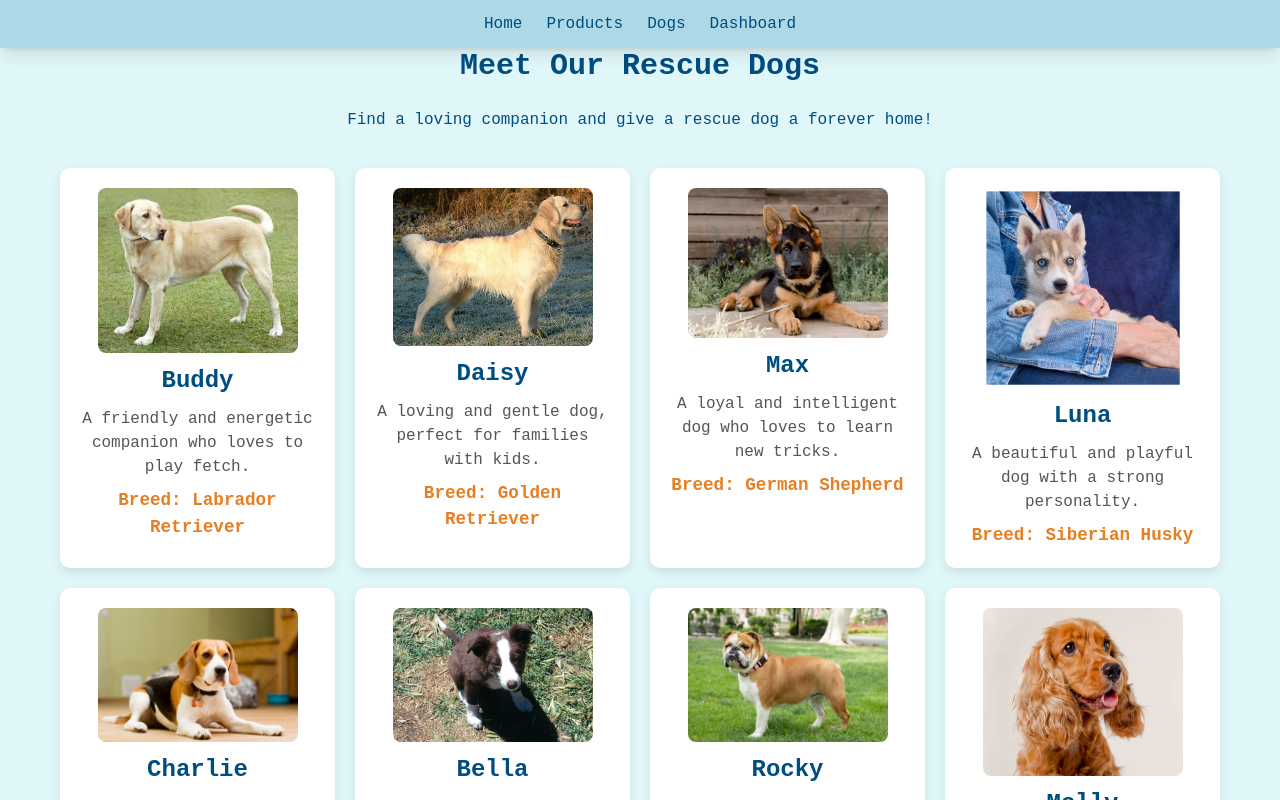
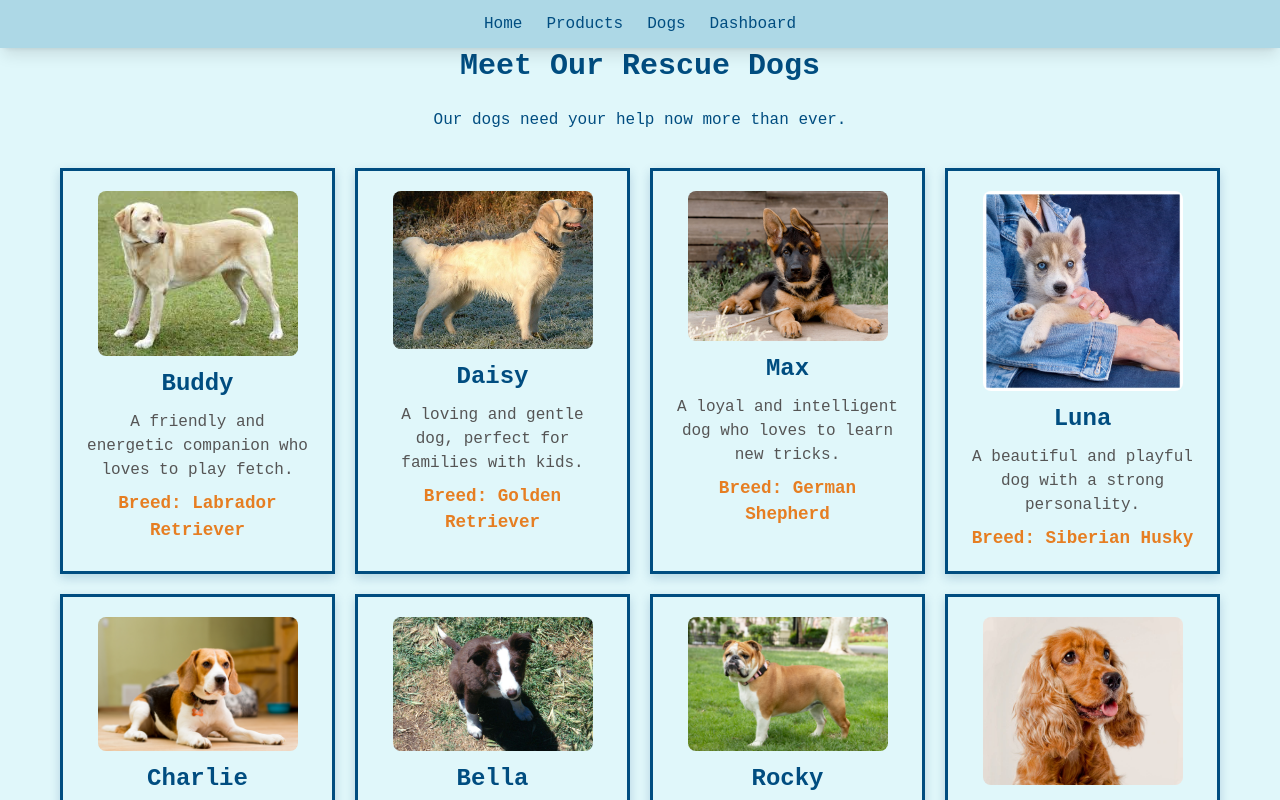
Before and after one commit to DayhawkM/jacobsnext, a Next.js app: page /dogs in a window 1280 px wide. Shown: the top 800 px of the page. Built offline with nearby package versions, Linux system fonts and the light colour scheme; no server answers.

Commit message:
21/04/2025 second commit

```diff
--- a/app/advert.tsx
+++ b/app/advert.tsx
@@ -1,15 +1,33 @@
-export default function Advert({ id, name, description, image, price, discountPrice, isOnSale, breed, season }) {
+interface AdvertProps {
+    name: string;
+    description: string;
+    image: string;
+    price: number;
+    discountPrice?: number;
+    isOnSale: boolean;
+    breed?: string;
+    season: string;
+}
+
+export default function Advert({
+    name,
+    description,
+    image,
+    price,
+    discountPrice,
+    isOnSale,
+    breed,
+    season
+}: AdvertProps) {
     return (
         <div className={`advert-card ${season}-advert ${isOnSale ? `${season}-sale` : ""}`}>
             <img src={image} alt={name} className="advert-image" />
             <h3 className="advert-title">{name}</h3>
             <p className="advert-description">{description}</p>
 
-          {/* Rescue Dogs: Show breed */}
             {breed ? (
                 <p className="advert-breed"><strong>Breed:</strong> {breed}</p>
             ) : (
-              /* Products: Show price & discount */
                 <p className="advert-price">
                     {isOnSale ? (
                         <>
--- a/app/dogs/page.tsx
+++ b/app/dogs/page.tsx
@@ -1,29 +1,44 @@
-import fs from "fs/promises";
+import fs from "fs/promises"; //FILE SYSTEM MODULE USED FOR SERVER-SIDE RENDERING
 import path from "path";
 import Advert from "../advert";
 
 export default async function Rescue() {
   try {
-    // ✅ Get the correct path to dogs.json
     const filePath = path.join(process.cwd(), "public", "dogs.json");
-
-    // ✅ Read and parse the JSON file
     const jsonData = await fs.readFile(filePath, "utf-8");
     const { dogs } = JSON.parse(jsonData);
 
+
+    const determineSeason = () => {
+      const month = new Date().getMonth();
+      if (month >= 2 && month <= 4) {
+        return "winter";
+      } else if (month >= 5 && month <= 7) {
+        return "summer";
+      } else if (month >= 8 && month <= 10) {
+        return "autumn";
+      } else {
+        return "winter";
+      }
+    };
+
+    const currentSeason = determineSeason();
+
     return (
-      <div className="theme-spring">
+      <div className={`theme-${currentSeason}`}>
         <h1 className="text-center text-3xl font-bold mb-6">Meet Our Rescue Dogs</h1>
-        <p className="text-center mb-4">Find a loving companion and give a rescue dog a forever home!</p>
+        <p className="text-center mb-4">Our dogs need your help now more than ever.</p>
 
         <div className="grid-container">
           {dogs.map((dog: any) => (
             <Advert
               key={dog.id}
-              id={dog.id}
               name={dog.name}
               description={dog.description}
               image={dog.image}
+              price={0}
+              isOnSale={false}
+              season={currentSeason}
               breed={dog.breed}
             />
           ))}
--- a/app/layout.tsx
+++ b/app/layout.tsx
@@ -20,8 +20,24 @@ export const metadata: Metadata = {
 
 
 function getSeasonalTheme(): string {
-  return "winter"; //
+  // 📅 Date-based seasonal detection (commented out for now)
+  /*
+      const month = new Date().getMonth();
+
+      if (month >= 2 && month <= 4) {
+        return "spring";
+      } else if (month >= 5 && month <= 7) {
+        return "summer";
+      } else if (month >= 8 && month <= 10) {
+        return "autumn";
+      } else {
+        return "winter";
+      }
+      */
+
+      return "winter";
 }
+
 
 function getFontClass(season: string): string {
   switch (season) {
--- a/app/page.tsx
+++ b/app/page.tsx
@@ -4,14 +4,32 @@ import Advert from "./advert";
 import Image from "next/image";
 import Head from "next/head";
 
+interface Product {
+  id: string;
+  name: string;
+  description: string;
+  image: string;
+  price: number;
+}
+
 export default function Home() {
-  const [products, setProducts] = useState([]);
-  const [randomProducts, setRandomProducts] = useState([]);
-  const [season, setSeason] = useState("");
+  const [products, setProducts] = useState<Product[]>([]);
+  const [randomProducts, setRandomProducts] = useState<Product[]>([]);
+  const [season, setSeason] = useState<string>("");
 
   useEffect(() => {
     const determineSeason = () => {
-      return "winter"; // Test by forcing a season
+
+      const month = new Date().getMonth();
+      if (month >= 2 && month <= 4) {
+        return "spring";
+      } else if (month >= 5 && month <= 7) {
+        return "summer";
+      } else if (month >= 8 && month <= 10) {
+        return "autumn";
+      } else {
+        return "winter";
+      }
     };
 
     setSeason(determineSeason());
@@ -32,7 +50,7 @@ export default function Home() {
     fetchData();
   }, []);
 
-  const bannerImages = {
+  const bannerImages: { [key: string]: string } = {
     spring: "/images/spring-banner.webp",
     summer: "/images/summer-banner.jpg",
     autumn: "/images/autumn-banner.jpg",
@@ -68,18 +86,17 @@ export default function Home() {
         <section className="mb-6 p-4 bg-white shadow-lg rounded-lg">
           <h2 className="text-2xl font-semibold">
             {season === "winter"
-              ? " Urgent! Help Pets Stay Warm This Winter "
+              ? "Urgent! Help Pets Stay Warm This Winter"
               : season === "spring"
-              ? " New Beginnings: Help Rescue Pets This Spring! "
+              ? "New Beginnings: Help Rescue Pets This Spring!"
               : season === "summer"
-              ? " Keep Pets Safe This Summer! "
-              : " Give Pets a Cozy Autumn Home! "}
+              ? "Keep Pets Safe This Summer!"
+              : "Give Pets a Cozy Autumn Home!"}
           </h2>
           <p>
             {season === "winter" ? (
               <>
-                Winter is approaching, and our furry friends need your help.
-                This holiday season, Jacob's Pet Shop is doubling its efforts to support Sherlock Rescue Center.
+                Winter is approaching, and our furry friends need your help. This holiday season, Jacob's Pet Shop is doubling its efforts to support Sherlock Rescue Center.
                 <br />
                 <strong>We need your help!</strong> A portion of all sales during winter goes directly to supporting rescue efforts.
               </>
@@ -91,14 +108,12 @@ export default function Home() {
               </>
             ) : season === "summer" ? (
               <>
-                Summer can be tough for pets with high temperatures.
-                <br />
+                Summer can be tough for pets with high temperatures. <br />
                 <strong>Keep pets hydrated!</strong> Every purchase comes with a free portable water bowl to ensure pets stay cool.
               </>
             ) : (
               <>
-                Autumn leaves are falling, but many pets still need food and shelter.
-                <br />
+                Autumn leaves are falling, but many pets still need food and shelter. <br />
                 <strong>We need your help!</strong> Jacob's Pet Shop supports local rescue efforts, making sure no pets are left in the cold.
               </>
             )}
@@ -109,17 +124,17 @@ export default function Home() {
         <section className="mb-6 p-4 bg-white shadow-lg rounded-lg">
           <h2 className="text-2xl font-semibold">
             {season === "winter"
-              ? " Winter Sale - Keep Your Pets Cozy! "
+              ? "Winter Sale - Keep Your Pets Cozy!"
               : season === "spring"
-              ? " Spring Sale - Fresh Deals for Happy Pets! "
+              ? "Spring Sale - Fresh Deals for Happy Pets!"
               : season === "summer"
-              ? " Summer Sale - Hot Deals for Cool Pets! "
-              : " Autumn Sale - Cozy Savings for Your Furry Friends! "}
+              ? "Summer Sale - Hot Deals for Cool Pets!"
+              : "Autumn Sale - Cozy Savings for Your Furry Friends!"}
           </h2>
           <p>
             {season === "winter" ? (
               <>
-                As temperatures drop, keep your pets warm with our **Winter Sale** on heated beds and insulated jackets!
+                As temperatures drop, keep your pets warm with our <strong>Winter Sale</strong> on heated beds and insulated jackets!
                 <br />
                 <strong>Limited-time stock—get yours now!</strong>
               </>
@@ -131,13 +146,13 @@ export default function Home() {
               </>
             ) : season === "summer" ? (
               <>
-                Keep your pets cool with **Summer Sale** deals on cooling mats and travel water bottles.
+                Keep your pets cool with <strong>Summer Sale</strong> deals on cooling mats and travel water bottles.
                 <br />
                 <strong>Stock up while supplies last!</strong>
               </>
             ) : (
               <>
-                Get ready for cozy nights with our **Autumn Sale** on warm pet blankets and seasonal treats!
+                Get ready for cozy nights with our <strong>Autumn Sale</strong> on warm pet blankets and seasonal treats!
                 <br />
                 <strong>Grab your autumn essentials today!</strong>
               </>
@@ -147,7 +162,7 @@ export default function Home() {
 
         {/* ✅ Featured Products */}
         <section className="mb-6 p-4 bg-white shadow-lg rounded-lg">
-          <h2 className="text-2xl font-semibold"> Featured Products</h2>
+          <h2 className="text-2xl font-semibold">Featured Products</h2>
           <p>Here are three top products picked just for you:</p>
           <div className="grid grid-cols-1 sm:grid-cols-3 gap-4">
             {randomProducts.map((product) => (
@@ -166,7 +181,7 @@ export default function Home() {
 
         {/* ✅ Discount Voucher Call-To-Action */}
         <section className="mb-6 p-4 bg-white shadow-lg rounded-lg text-center">
-          <h2 className="text-2xl font-semibold"> Get Your Discount Voucher!</h2>
+          <h2 className="text-2xl font-semibold">Get Your Discount Voucher!</h2>
           <p>Register today and receive an exclusive discount voucher for your first purchase.</p>
           <button className="mt-4 px-6 py-2 bg-blue-600 text-white font-semibold rounded-lg shadow-md hover:bg-blue-700">
             Register Now
--- a/app/products/page.tsx
+++ b/app/products/page.tsx
@@ -2,9 +2,27 @@
 import { useEffect, useState } from "react";
 import Advert from "../advert";
 
+interface Product {
+    id: string;
+    name: string;
+    description: string;
+    image: string;
+    price: number;
+    discounted?: boolean;
+    discountPrice?: number;
+    seasonalSale?: string[]; // Array of seasons the product is on sale
+    category: string;
+    isOnSale: boolean;
+    finalPrice: number;
+}
+
+interface ProductsByCategory {
+    [category: string]: Product[];
+}
+
 export default function Products() {
-    const [productsByCategory, setProductsByCategory] = useState({});
-    const [season, setSeason] = useState("");
+    const [productsByCategory, setProductsByCategory] = useState<ProductsByCategory>({});
+    const [season, setSeason] = useState<string>("");
 
     useEffect(() => {
         const fetchData = async () => {
@@ -12,26 +30,37 @@ export default function Products() {
                 const response = await fetch("https://dayhawkm.github.io/sherlock2/products.json");
                 const data = await response.json();
 
-                // Determine the current season
+
                 const getSeasonalTheme = () => {
+                    const month = new Date().getMonth();
 
-                    return "spring";
+
+                    if (month >= 2 && month <= 4) {
+                        return "spring";
+                    } else if (month >= 5 && month <= 7) {
+                        return "summer";
+                    } else if (month >= 8 && month <= 10) {
+                        return "autumn";
+                    } else {
+                        return "winter";
+                    }
                 };
+
+
                 const currentSeason = getSeasonalTheme();
                 setSeason(currentSeason);
 
-                // Group products by category and apply discounts
-                const groupedProducts = data.products.reduce((acc, product) => {
+
+                const groupedProducts = data.products.reduce((acc: ProductsByCategory, product: Product) => {
                     if (!acc[product.category]) {
                         acc[product.category] = [];
                     }
 
-                    // Determine if the product is on sale
                     const isOnSale = product.discounted || (product.seasonalSale && product.seasonalSale.includes(currentSeason));
 
                     acc[product.category].push({
                         ...product,
-                        isOnSale,
+                        isOnSale, // Add isOnSale to product
                         finalPrice: isOnSale && product.discountPrice ? product.discountPrice : product.price
                     });
 
@@ -45,7 +74,7 @@ export default function Products() {
         };
 
         fetchData();
-    }, []);
+    }, []); // Empty dependency array means it runs once on component mount
 
     return (
         <div className={`theme-${season}`}>
@@ -54,7 +83,6 @@ export default function Products() {
 
             {Object.keys(productsByCategory).map((category) => (
                 <div key={category} className="mb-8">
-
                     <div className="category-banner">
                         <h2 className="category-title">{category}</h2>
                     </div>
@@ -63,7 +91,6 @@ export default function Products() {
                         {productsByCategory[category].map((product) => (
                             <Advert
                                 key={product.id}
-                                id={product.id}
                                 name={product.name}
                                 description={product.description}
                                 image={product.image}
```
Also changed, not shown: app/dashboard/page.tsx (+23 -13 lines). Lines whose indentation alone changed are shown as unchanged.
